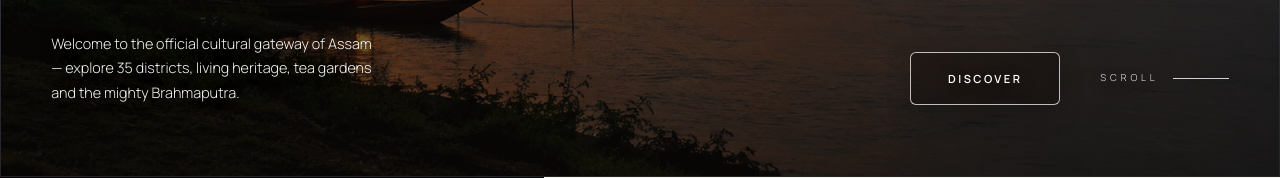
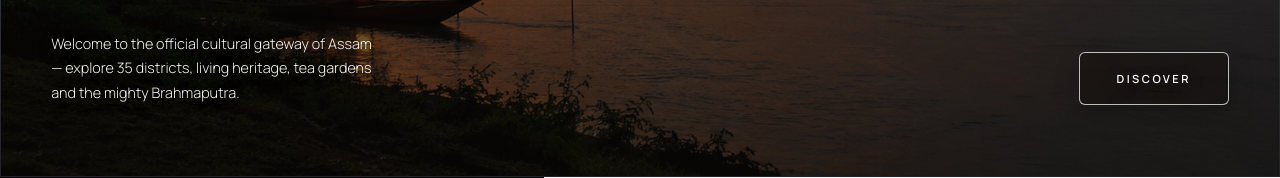
Before and after one commit to Ruman-Jyoti-Sarmah/Axom, a React (Vite) app: page / in a window 1280 px wide. Shown: the part 623-801 px from the top of the page. Built offline with nearby package versions, Linux system fonts and the light colour scheme; no server answers.

Commit message:
Remove 'Scroll' text from home page hero section

```diff
--- a/src/components/Hero.jsx
+++ b/src/components/Hero.jsx
@@ -38,10 +38,6 @@ export default function Hero() {
             <a className="btn hero__cta" href="#intro">
               {hero.discover}
             </a>
-            <span className="hero__scroll">
-              {hero.scroll}{" "}
-              <span className="hero__scroll-line" aria-hidden="true" />
-            </span>
           </div>
         </div>
       </div>
--- a/src/data/i18n.js
+++ b/src/data/i18n.js
@@ -110,7 +110,6 @@ export const STRINGS = {
     hero_support:
       "Welcome to the official cultural gateway of Assam — explore 35 districts, living heritage, tea gardens and the mighty Brahmaputra.",
     hero_cta: "Begin the Journey",
-    hero_scroll: "Scroll",
     hero_discover: "Discover",
     intro_label: "CHAPTER 01 — THE ARRIVAL · NOMOSKAR",
     intro_l1: "WHERE ASSAM",
@@ -473,7 +472,6 @@ export const STRINGS = {
     hero_support:
       "অসমৰ চৰকাৰী সাংস্কৃতিক দুৱাৰমুখলৈ স্বাগতম — ৩৫ খন জিলা, জীৱন্ত ঐতিহ্য, চাহ বাগিচা আৰু মহাবাহু ব্ৰহ্মপুত্ৰক চিনি লওক।",
     hero_cta: "যাত্ৰা আৰম্ভ কৰক",
-    hero_scroll: "তললৈ চাওক",
     hero_discover: "আৱিষ্কাৰ কৰক",
     intro_label: "অধ্যায় ০১ — আগমন · নমস্কাৰ",
     intro_l1: "য’ত অসমে",
--- a/src/lib/useContent.js
+++ b/src/lib/useContent.js
@@ -14,7 +14,6 @@ export function useContent() {
       l2: t("hero_l2"),
       support: t("hero_support"),
       cta: t("hero_cta"),
-      scroll: t("hero_scroll"),
       discover: t("hero_discover"),
     },
     intro: { label: t("intro_label"), l1: t("intro_l1"), l2: t("intro_l2"), l3: t("intro_l3"), body: t("intro_body") },
```
